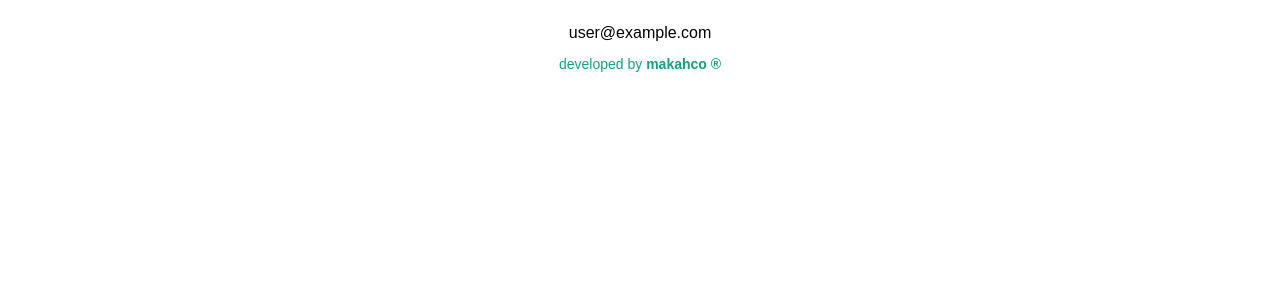
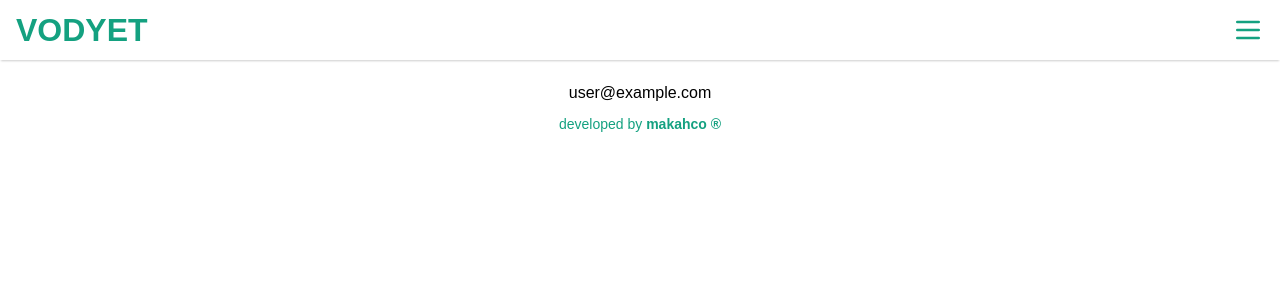
Before and after one commit to jesuszvl/vodyet, a Next.js app: page /me in a window 1280 px wide. Shown: the top 300 px of the page. Built offline with nearby package versions, Linux system fonts and the light colour scheme; no server answers; sample sign-in values are in the browser's storage; a web font is replaced by a local one.

Commit message:
renable sidebar

```diff
--- a/pages/history.js
+++ b/pages/history.js
@@ -35,6 +35,8 @@ export default function Home() {
 
   const isUserLoggedIn = userId !== null;
 
+  if (!data) return <p>Loading...</p>;
+
   return (
     <Wrapper
       showMenu
--- a/pages/index.js
+++ b/pages/index.js
@@ -18,11 +18,10 @@ function Index() {
     });
 
     return unsubscribe;
-  }, []);
+  }, [router]);
 
   return (
-    <Wrapper>
-      <Header />
+    <Wrapper showActionButton>
       <HeroSection />
       <Features />
     </Wrapper>
--- a/pages/login.js
+++ b/pages/login.js
@@ -8,6 +8,7 @@ import Wrapper from "../src/components/Wrapper/Wrapper";
 import TextInput from "../src/components/TextInput/TextInput";
 import BaseButton from "../src/components/BaseButton/BaseButton";
 import Link from "next/link";
+import Header from "../src/components/Header/Header";
 
 export default function Login() {
   const [email, setEmail] = useState("");
@@ -55,7 +56,7 @@ export default function Login() {
   };
 
   return (
-    <Wrapper showFooter>
+    <Wrapper>
       <div className={styles.content}>
         <div className={styles.description}>
           <div className={styles.title}>Accede a tu cuenta</div>
--- a/pages/me.js
+++ b/pages/me.js
@@ -4,6 +4,7 @@ import { useRouter } from "next/router";
 
 import styles from "../src/styles/Login.module.scss";
 import Wrapper from "../src/components/Wrapper/Wrapper";
+import Header from "../src/components/Header/Header";
 
 function Me() {
   const [loggedIn, setLoggedIn] = useState(false);
@@ -23,7 +24,7 @@ function Me() {
     });
 
     return unsubscribe;
-  }, []);
+  }, [router]);
 
   const renderMePage = () => {
     return loggedIn ? <div>{userEmail}</div> : null;
--- a/src/components/Header/Header.js
+++ b/src/components/Header/Header.js
@@ -3,17 +3,19 @@ import MenuIcon from "../../icons/MenuIcon";
 import styles from "./Header.module.scss";
 import ActionButton from "../ActionButton/ActionButton";
 
-export default function Header({ showMenu, onSidebarToggle }) {
+export default function Header({ showActionButton, showMenu, onSidebarOpen }) {
   return (
     <div className={styles["header-container"]}>
       <Link href="/" className={styles["header-title"]}>
         VODYET
       </Link>
-      <div className={styles["header-button"]}>
-        <ActionButton text={"Iniciar Sesión"} href={"/login"} />
-      </div>
+      {showActionButton && (
+        <div className={styles["header-button"]}>
+          <ActionButton text={"Iniciar Sesión"} href={"/login"} />
+        </div>
+      )}
       {showMenu && (
-        <div className={styles.menu} onClick={onSidebarToggle}>
+        <div className={styles.menu} onClick={onSidebarOpen}>
           <MenuIcon />
         </div>
       )}
--- a/src/components/Header/Header.module.scss
+++ b/src/components/Header/Header.module.scss
@@ -15,7 +15,6 @@
   display: flex;
   flex-direction: row;
   position: absolute;
-  width: 100%;
   left: 16px;
   color: $main-color;
   font-weight: 900;
--- a/src/components/Sidebar/Sidebar.js
+++ b/src/components/Sidebar/Sidebar.js
@@ -2,25 +2,19 @@ import styles from "./Sidebar.module.scss";
 import CloseIcon from "../../icons/CloseIcon";
 import Link from "next/link";
 
-export default function Sidebar({
-  onSidebarToggle,
-  isUserLoggedIn,
-  onUserLogout,
-}) {
+export default function Sidebar({ onSidebarClose, onUserLogout }) {
   return (
     <div className={styles["sidebar-container"]}>
-      <div className={styles.menu} onClick={onSidebarToggle}>
+      <div className={styles.menu} onClick={onSidebarClose}>
         <CloseIcon />
       </div>
       <div className={styles["sidebar-options"]}>
-        {isUserLoggedIn ? (
-          <>
-            <div className={styles.option}>
+        <div className={styles.option} onClick={onSidebarClose}>
           <Link href="/me" className={styles.option}>
             Mi Perfil
           </Link>
         </div>
-            <div className={styles.option}>
+        <div className={styles.option} onClick={onSidebarClose}>
           <Link href="/history" className={styles.option}>
             Mis Gastos
           </Link>
@@ -28,17 +22,6 @@ export default function Sidebar({
         <div className={styles.option} onClick={onUserLogout}>
           Cerrar Sesión
         </div>
-          </>
-        ) : (
-          <>
-            <div className={styles.option}>
-              <Link href="/login">Iniciar Sesión</Link>
-            </div>
-            <div className={styles.option}>
-              <Link href="/signup">Registrarme</Link>
-            </div>
-          </>
-        )}
       </div>
     </div>
   );
--- a/src/components/Wrapper/Wrapper.js
+++ b/src/components/Wrapper/Wrapper.js
@@ -1,13 +1,34 @@
+import { useState } from "react";
+
 import HeadTag from "../HeadTag/HeadTag";
+import Sidebar from "../Sidebar/Sidebar";
 import Footer from "../Footer/Footer";
 import styles from "./Wrapper.module.scss";
+import Header from "../Header/Header";
 
-export default function Wrapper({ children }) {
+export default function Wrapper({
+  children,
+  showActionButton,
+  showMenu,
+  onUserLogout,
+}) {
+  const [showSidebar, setShowSidebar] = useState(false);
   return (
     <div className={styles.wrapper}>
+      <Header
+        showActionButton={showActionButton}
+        showMenu={showMenu}
+        onSidebarOpen={() => setShowSidebar(true)}
+      />
       <HeadTag />
       {children}
       <Footer />
+      {showSidebar && (
+        <Sidebar
+          onSidebarClose={() => setShowSidebar(false)}
+          onUserLogout={onUserLogout}
+        />
+      )}
     </div>
   );
 }
--- a/src/icons/CloseIcon.js
+++ b/src/icons/CloseIcon.js
@@ -12,7 +12,7 @@ export default function CloseIcon({
       width={width}
       height={height}
       viewBox="0 0 24 24"
-      stroke-width="2"
+      strokeWidth="2"
       stroke={stroke}
       fill="none"
       strokeLinecap="round"
--- a/src/icons/MenuIcon.js
+++ b/src/icons/MenuIcon.js
@@ -1,8 +1,8 @@
 import React from "react";
 
 export default function MenuIcon({
-  width = 24,
-  height = 24,
+  width = 32,
+  height = 32,
   stroke = "#14a180",
 }) {
   return (
```
Also changed, not shown: src/context/sidebar.js (added, +16 -0 lines). Lines whose indentation alone changed are shown as unchanged.
